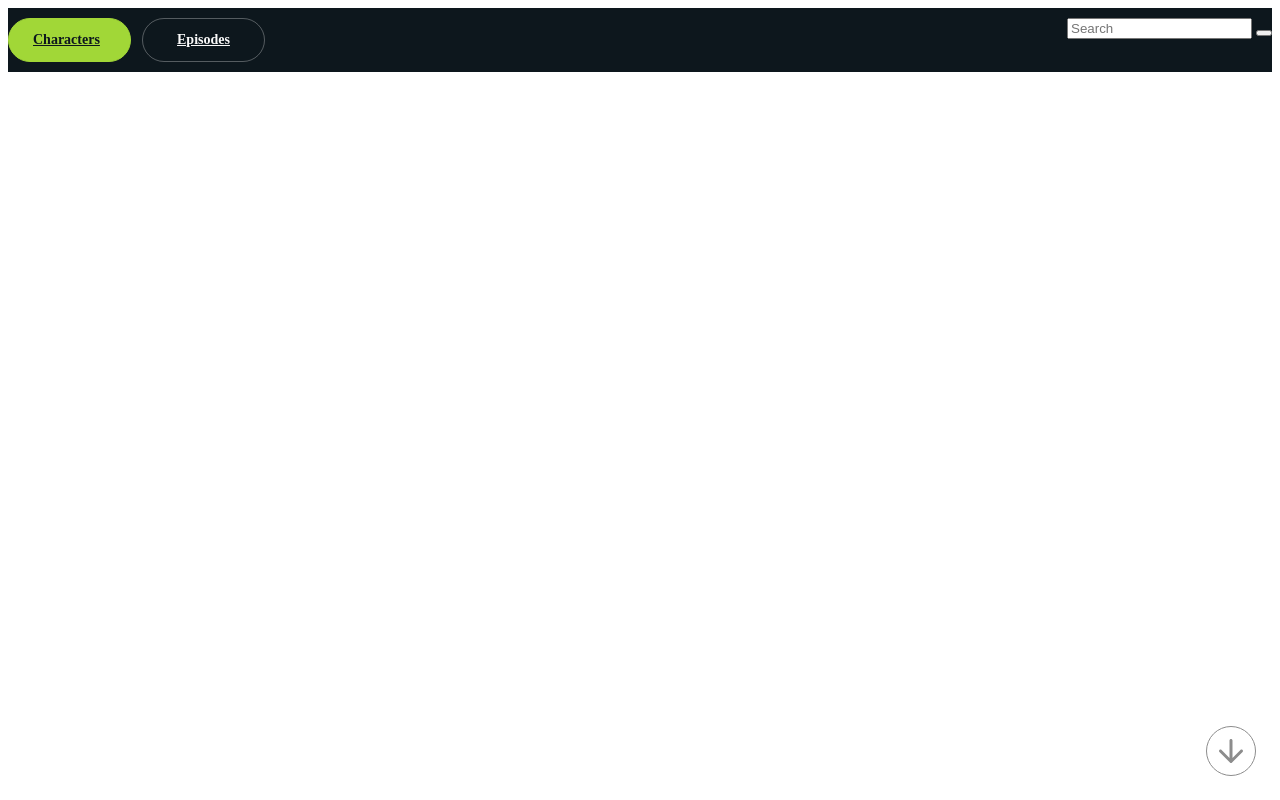
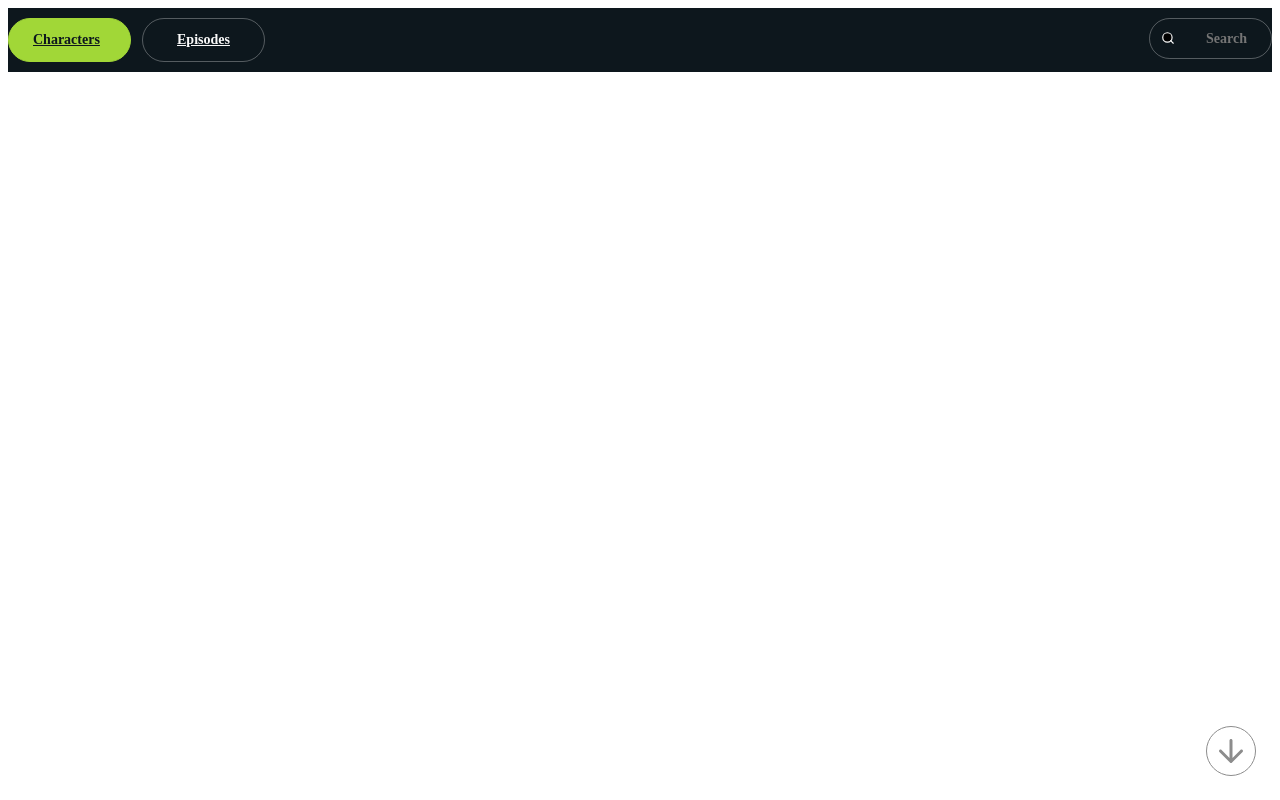
Before and after one commit to Ostik1220/rick_and_morty_project, a website built with Parcel: page src/partials/hero-header.html in a window 1280 px wide. Built offline with nearby package versions, Linux system fonts and the light colour scheme; files whose address does not match are found by name.

Commit message:
headr.js

```diff
--- a/src/index.js
+++ b/src/index.js
@@ -1,2 +1 @@
-import './js/header.js';
 import './js/api-requests/getListsApi.js';
--- a/src/partials/hero-header.html
+++ b/src/partials/hero-header.html
@@ -20,7 +20,7 @@
     <img src="./img/error-photo.png" alt="" class="header__error-photo">
     <p class="header__error-text">Oops! Try looking for something else...  </p>
     </div>
-        <!-- <form action="" class="header__form">
+        <form action="" class="header__form">
 <label for="header__input" class="header__label">
     <button type="submit" class="header__search-btn">
      <svg xmlns="http://www.w3.org/2000/svg" width="18" height="18" viewBox="0 0 18 18" fill="   " class="header__search-icon">
@@ -29,18 +29,13 @@
 </svg>
 </button>
     <input type="text" id="header__input" class="header__search" placeholder="Search"></label>
-    </form> -->
-
-    <form action="">
-        <input type="text" placeholder="Search"></label>
-  <button type="submit"></button></form>
-
+    </form>
     <a href="#footer" class="scroll-down">
                   <svg class="scroll-down-svg">
             <use href="img/symbol-defs.svg#icon-arrow-down"></use>
           </svg>
         </a>
     </div>
-    <script type="module" src="./js/header.js"></script>
+
 </header>
    </html>
```
Also changed, not shown: src/partials/header.html (+0 -1 lines).
